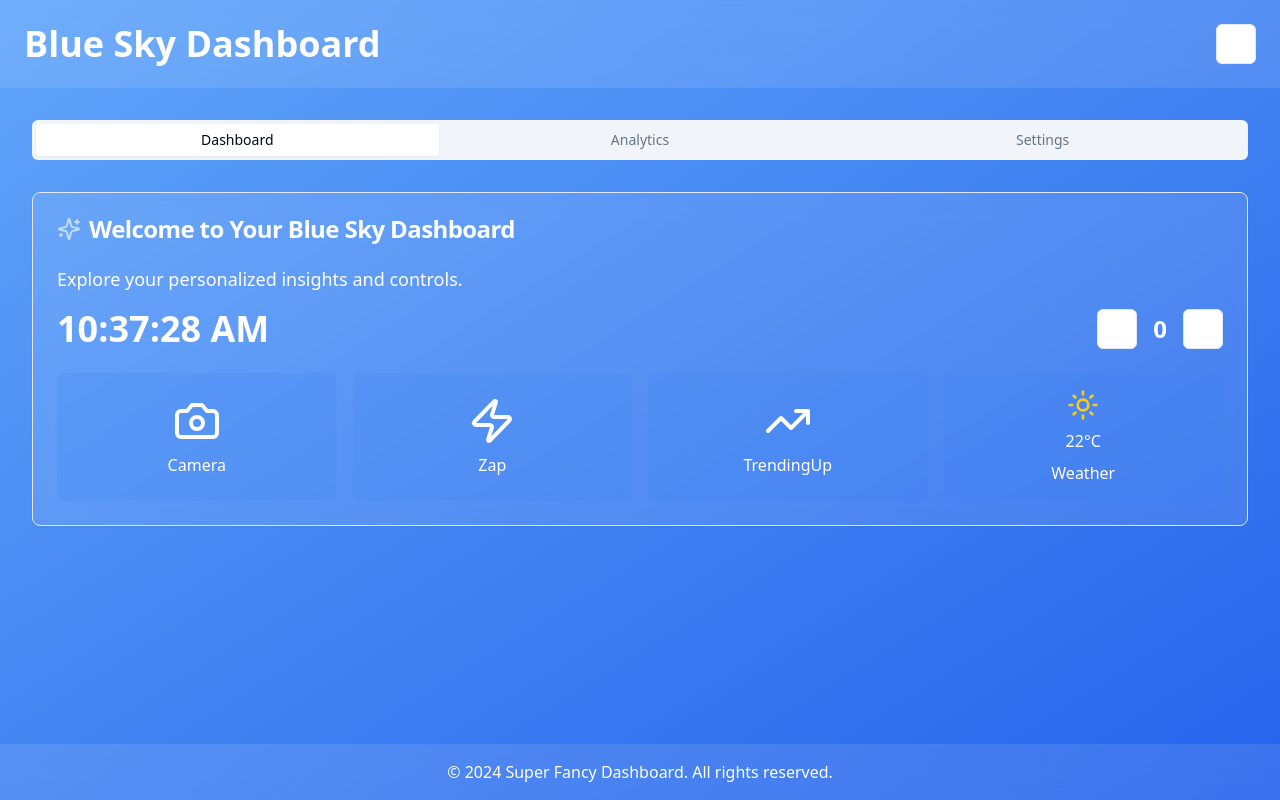
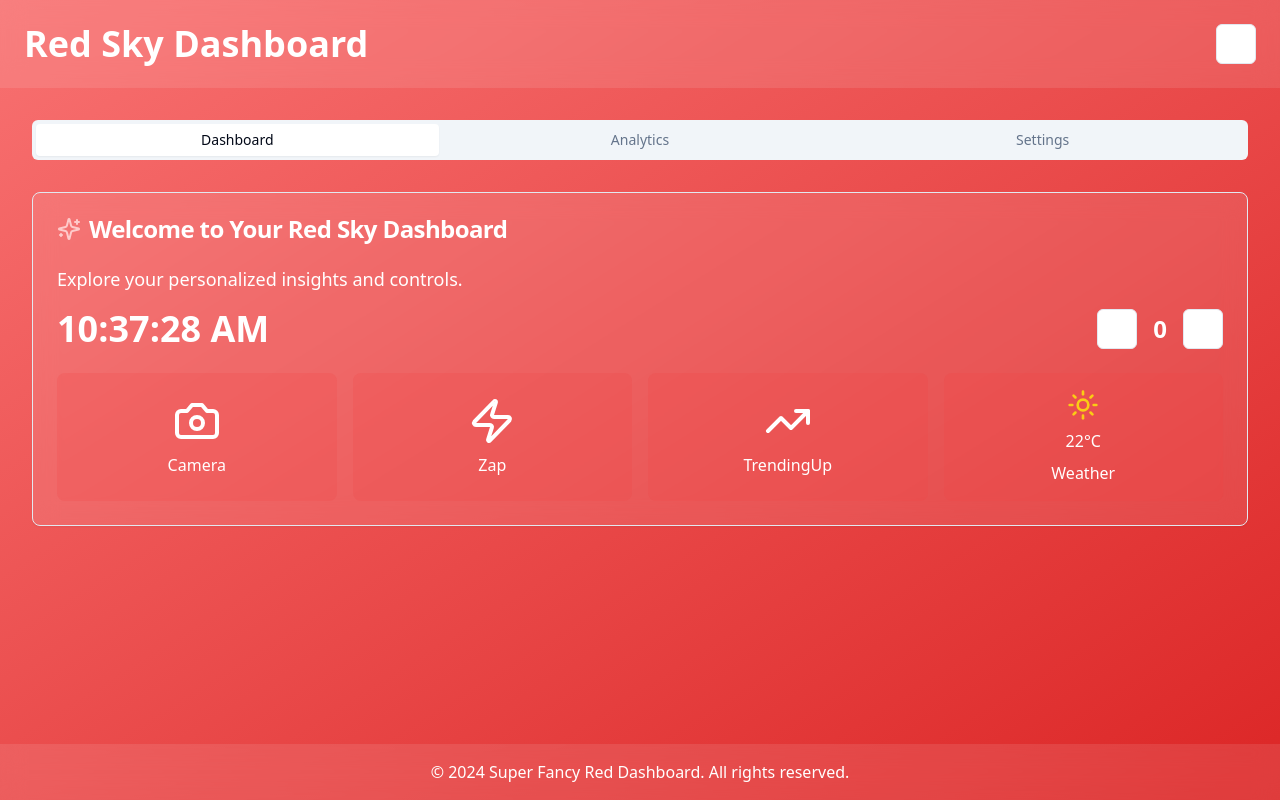
Before and after one commit to GPT-Engineer-App-Dev/cozy-startup-kit, a React (Vite) app: page / in a window 1280 px wide. Built offline with nearby package versions, Linux system fonts and the light colour scheme.

Commit message:
Update theme to red
Changed the theme colors to red for the application.
[skip gpt_engineer]

```diff
--- a/src/pages/Index.jsx
+++ b/src/pages/Index.jsx
@@ -23,7 +23,7 @@ const pieChartData = [
   { name: 'Group D', value: 200 },
 ];
 
-const COLORS = ['#3b82f6', '#60a5fa', '#93c5fd', '#bfdbfe'];
+const COLORS = ['#ef4444', '#f87171', '#fca5a5', '#fecaca'];
 
 const fetchWeatherData = async () => {
   // Simulating an API call
@@ -60,7 +60,7 @@ const Index = () => {
   };
 
   return (
-    <div className={`min-h-screen flex flex-col ${theme === 'light' ? 'bg-gradient-to-br from-blue-400 to-blue-600' : 'bg-gradient-to-br from-blue-900 to-blue-950'}`}>
+    <div className={`min-h-screen flex flex-col ${theme === 'light' ? 'bg-gradient-to-br from-red-400 to-red-600' : 'bg-gradient-to-br from-red-900 to-red-950'}`}>
       <header className="bg-white bg-opacity-10 backdrop-blur-md text-white p-6 flex justify-between items-center">
         <motion.h1
           className="text-4xl font-bold text-white"
@@ -68,7 +68,7 @@ const Index = () => {
           animate={{ opacity: 1, y: 0 }}
           transition={{ duration: 0.5 }}
         >
-          Blue Sky Dashboard
+          Red Sky Dashboard
         </motion.h1>
         <Button onClick={toggleTheme} variant="outline" size="icon">
           {theme === 'light' ? <Moon className="h-[1.2rem] w-[1.2rem]" /> : <Sun className="h-[1.2rem] w-[1.2rem]" />}
@@ -91,7 +91,7 @@ const Index = () => {
               <Card className="mb-8 bg-white bg-opacity-10 backdrop-blur-md text-white">
                 <CardHeader>
                   <CardTitle className="flex items-center">
-                    <Sparkles className="mr-2 text-blue-200" /> Welcome to Your Blue Sky Dashboard
+                    <Sparkles className="mr-2 text-red-200" /> Welcome to Your Red Sky Dashboard
                   </CardTitle>
                 </CardHeader>
                 <CardContent>
@@ -128,8 +128,8 @@ const Index = () => {
                     {['Camera', 'Zap', 'TrendingUp', 'Weather'].map((Icon, index) => (
                       <motion.div
                         key={Icon}
-                        className="flex flex-col items-center justify-center bg-blue-500 bg-opacity-20 rounded-lg p-4"
-                        whileHover={{ scale: 1.05, backgroundColor: 'rgba(59, 130, 246, 0.3)' }}
+                        className="flex flex-col items-center justify-center bg-red-500 bg-opacity-20 rounded-lg p-4"
+                        whileHover={{ scale: 1.05, backgroundColor: 'rgba(239, 68, 68, 0.3)' }}
                         whileTap={{ scale: 0.95 }}
                       >
                         {Icon === 'Camera' && <Camera className="h-12 w-12" />}
@@ -160,7 +160,7 @@ const Index = () => {
               transition={{ duration: 0.5 }}
             >
               <div className="grid grid-cols-2 gap-8">
-                <Card className="bg-blue-600 bg-opacity-20 backdrop-blur-md text-white">
+                <Card className="bg-red-600 bg-opacity-20 backdrop-blur-md text-white">
                   <CardHeader>
                     <CardTitle>Line Chart Analytics</CardTitle>
                   </CardHeader>
@@ -172,7 +172,7 @@ const Index = () => {
                         <YAxis stroke="#fff" />
                         <Tooltip contentStyle={{ backgroundColor: 'rgba(255, 255, 255, 0.8)', color: '#000' }} />
                         <Legend />
-                        <Line type="monotone" dataKey="value" stroke="#60a5fa" activeDot={{ r: 8 }} />
+                        <Line type="monotone" dataKey="value" stroke="#f87171" activeDot={{ r: 8 }} />
                       </LineChart>
                     </ResponsiveContainer>
                   </CardContent>
@@ -190,7 +190,7 @@ const Index = () => {
                           cy="50%"
                           labelLine={false}
                           outerRadius={80}
-                          fill="#3b82f6"
+                          fill="#ef4444"
                           dataKey="value"
                         >
                           {pieChartData.map((entry, index) => (
@@ -232,7 +232,7 @@ const Index = () => {
       </main>
 
       <footer className="bg-white bg-opacity-10 backdrop-blur-md text-white p-4 text-center">
-        <p>&copy; 2024 Super Fancy Dashboard. All rights reserved.</p>
+        <p>&copy; 2024 Super Fancy Red Dashboard. All rights reserved.</p>
       </footer>
     </div>
   );
```
